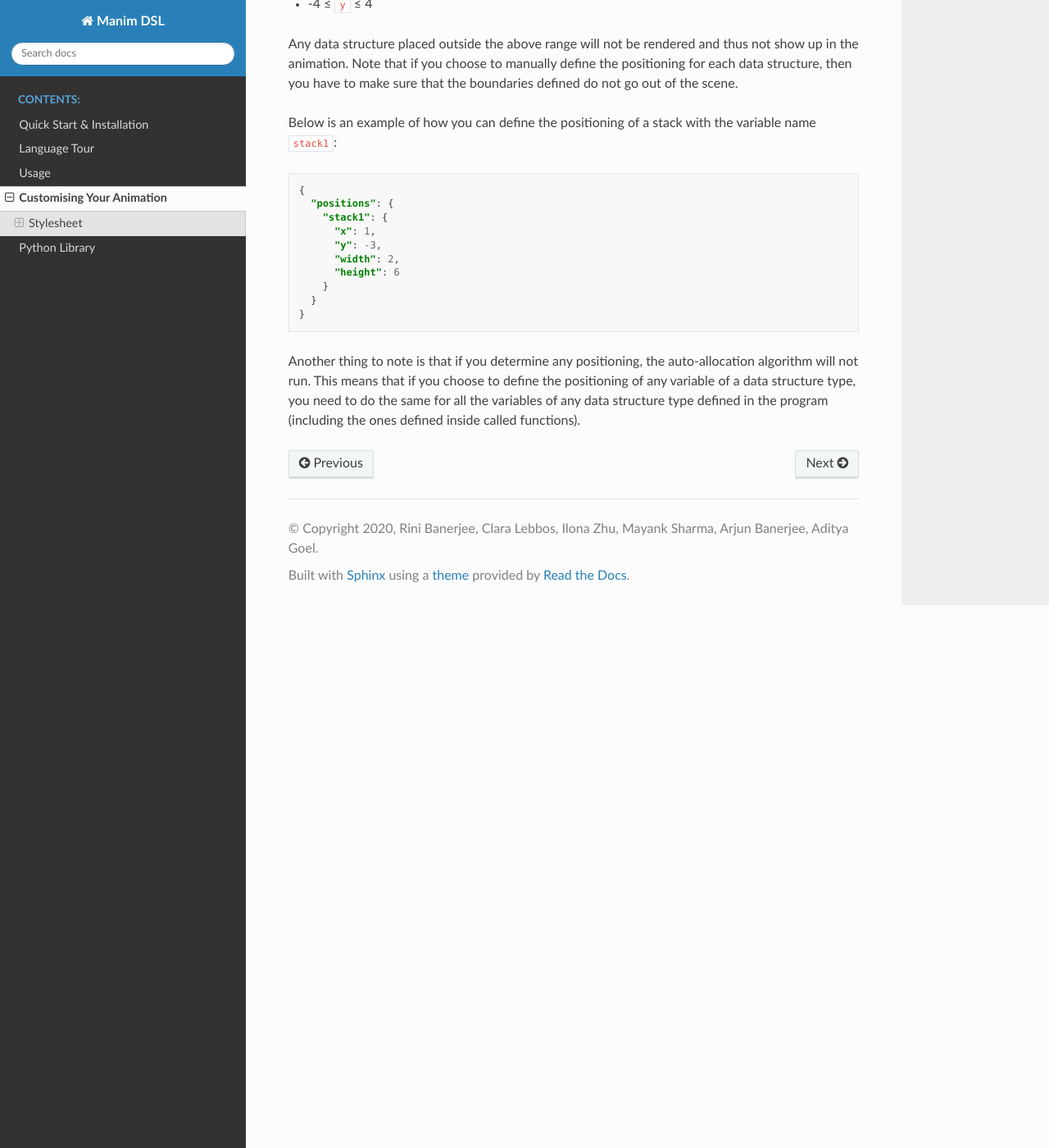
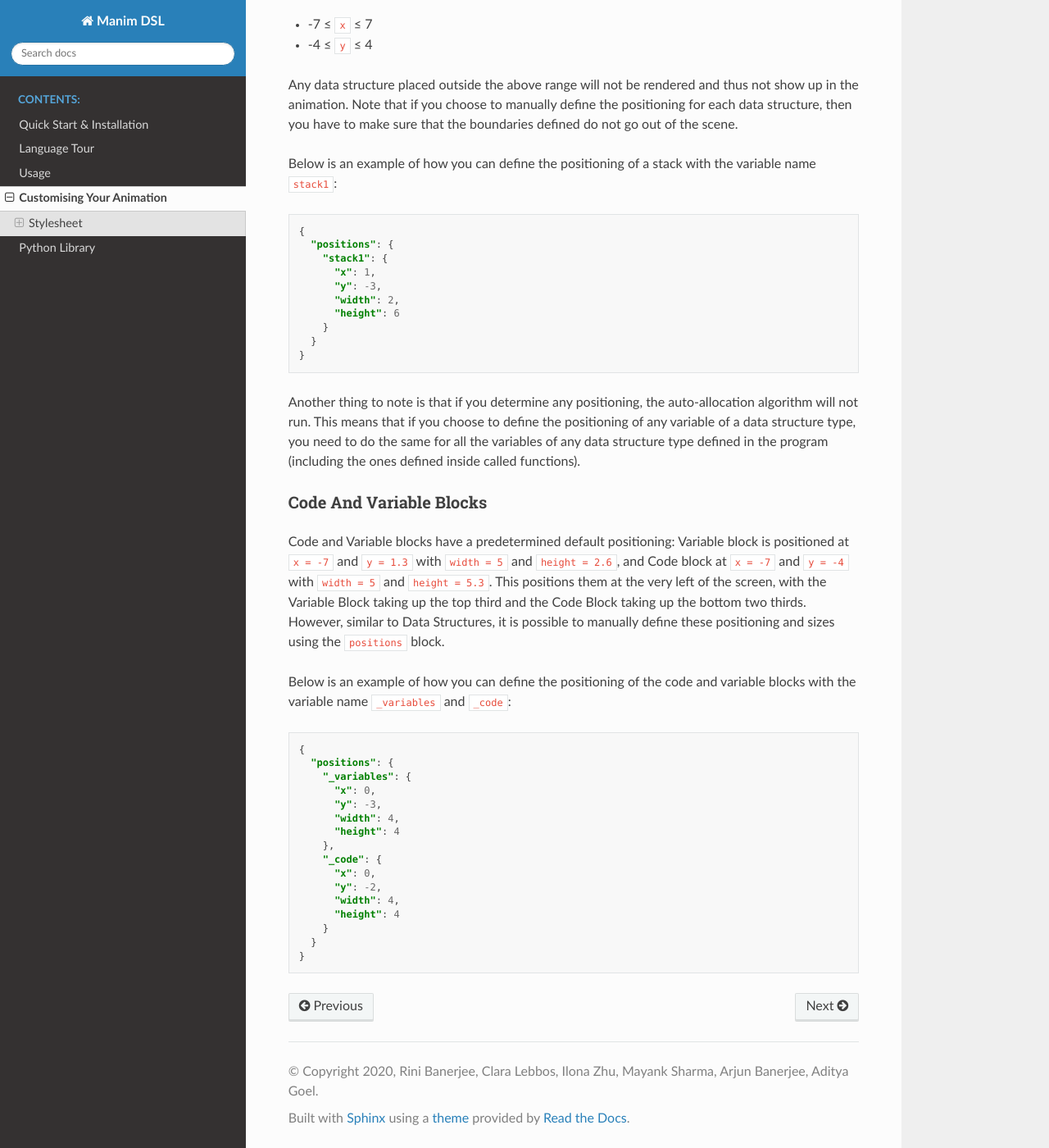
Before and after one commit to VAlgoLang/valgolang.github.io, a Sphinx documentation site: the page built from source/customisation.rst, in a window 1280 px wide and 1400 px high, scrolled down 5463 px. Shown: the whole window at 82% size. Built offline with Sphinx 7.4.7 and the Read the Docs theme 2.0.0, drawn with Linux system fonts in a browser that asks for light colours.

Commit message:
Added documentation for code and variable block positioning

```diff
--- a/source/customisation.rst
+++ b/source/customisation.rst
@@ -214,8 +214,10 @@
   * ``textColor`` : ``"green"``
 
 Positioning
-^^^^^^^^^^^
+^^^^^^^^^^^^^^^^^^^^^^
 
+Data structures
+^^^^^^^^^^^^^^^
 The compiler runs an algorithm to automatically allocate space and position for each data structure defined as a variable in the program. However, you can manually define these positioning and sizes using the ``positions`` block.
 
 The way to do this is by specifying a rectangular boundary where the data structure will always stay within. There are 4 compulsory fields to define a valid boundary:
@@ -248,3 +250,30 @@
     }
 
 Another thing to note is that if you determine any positioning, the auto-allocation algorithm will not run. This means that if you choose to define the positioning of any variable of a data structure type, you need to do the same for all the variables of any data structure type defined in the program (including the ones defined inside called functions).
+
+Code And Variable Blocks
+^^^^^^^^^^^^^^^^^^^^^^^^
+
+Code and Variable blocks have a predetermined default positioning: Variable block is positioned at ``x = -7`` and ``y = 1.3`` with ``width = 5`` and ``height = 2.6``, and Code block at ``x = -7`` and ``y = -4`` with ``width = 5`` and ``height = 5.3``. This positions them at the very left of the screen, with the Variable Block taking up the top third and the Code Block taking up the bottom two thirds.
+However, similar to Data Structures, it is possible to manually define these positioning and sizes using the ``positions`` block.
+
+Below is an example of how you can define the positioning of the code and variable blocks with the variable name ``_variables`` and ``_code``:
+
+.. code:: json
+
+    {
+      "positions": {
+        "_variables": {
+          "x": 0,
+          "y": -3,
+          "width": 4,
+          "height": 4
+        },
+        "_code": {
+          "x": 0,
+          "y": -2,
+          "width": 4,
+          "height": 4
+        }
+      }
+    }
```
